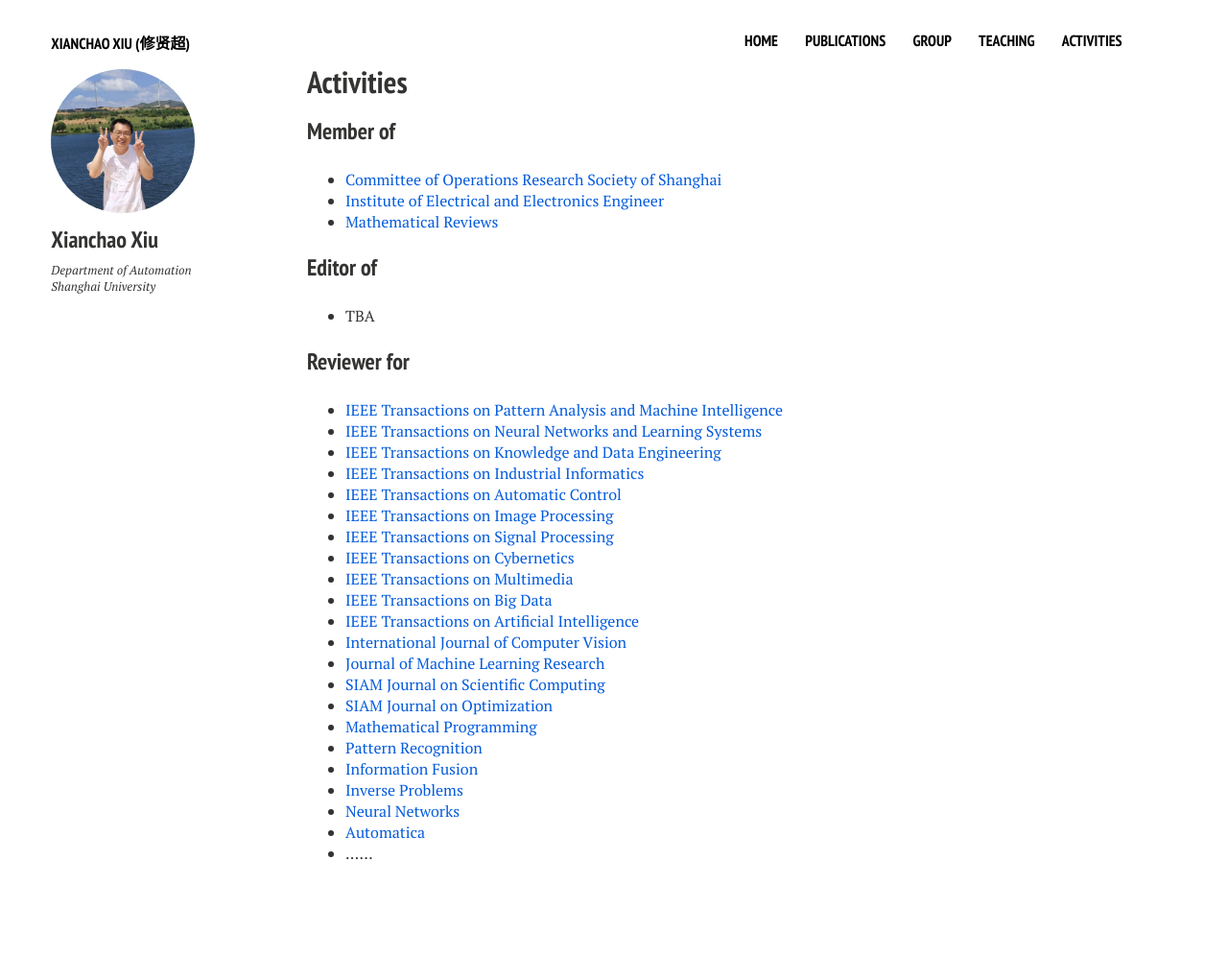
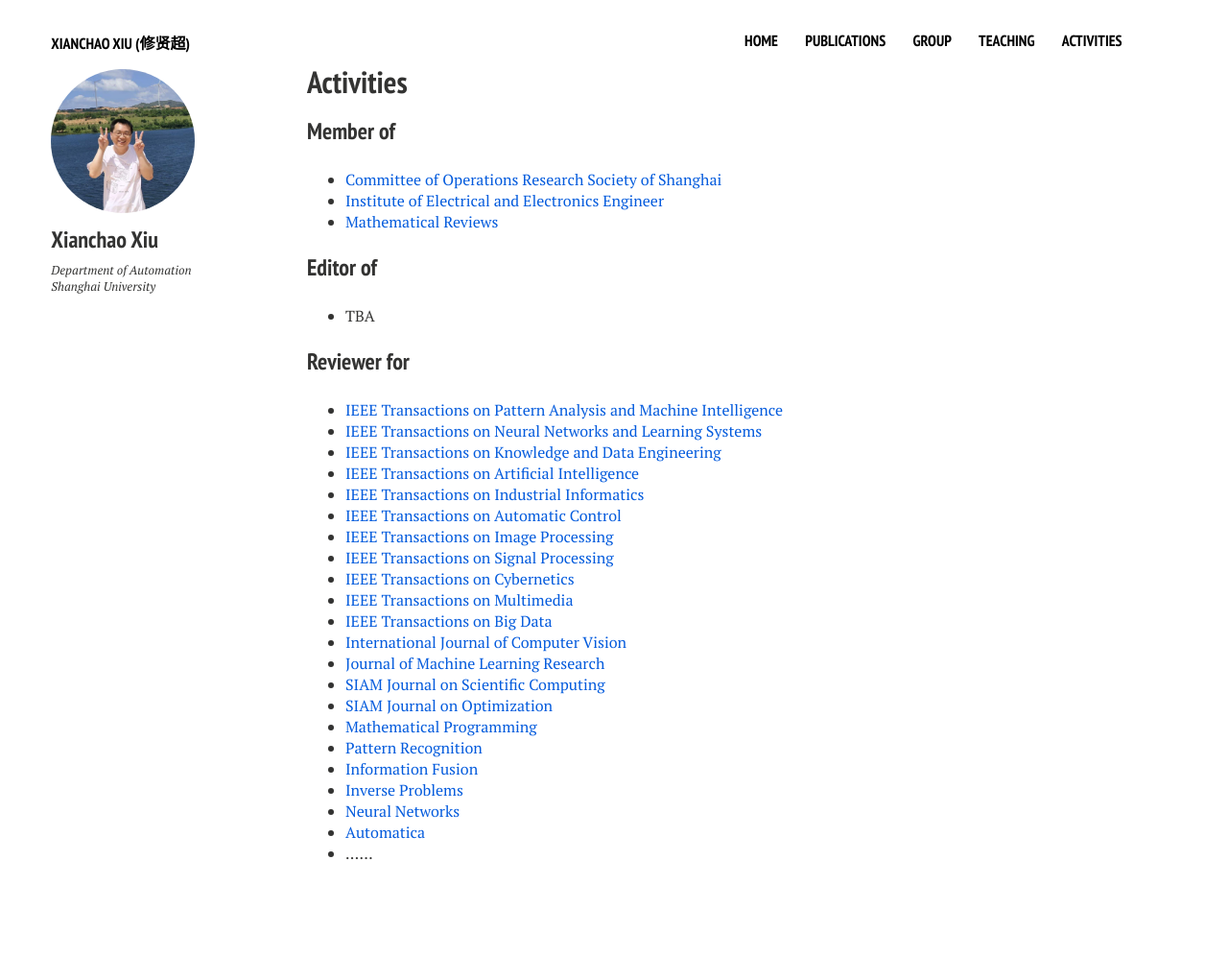
Before and after one commit to xianchaoxiu/xianchaoxiu.github.io, a Jekyll site: the page built from activities/index.md, in a window 1280 px wide. Shown: the whole page at 96% size. Built offline with Jekyll 4.4.1, drawn with Linux system fonts in a browser that asks for light colours; nearby versions of some CDN libraries; part of the change alters nothing that is shown.

Commit message:
Update index.md

```diff
--- a/activities/index.md
+++ b/activities/index.md
@@ -22,6 +22,7 @@ share: false
 * <a href="https://ieeexplore.ieee.org/xpl/RecentIssue.jsp?punumber=34" class="textlink" target="_blank">IEEE Transactions on Pattern Analysis and Machine Intelligence </a> <br>
 * <a href="https://ieeexplore.ieee.org/xpl/RecentIssue.jsp?punumber=5962385" class="textlink" target="_blank">IEEE Transactions on Neural Networks and Learning Systems</a> <br>
 * <a href="https://ieeexplore.ieee.org/xpl/RecentIssue.jsp?punumber=69" class="textlink" target="_blank">IEEE Transactions on Knowledge and Data Engineering</a> <br>
+* <a href="https://ieeexplore.ieee.org/xpl/RecentIssue.jsp?punumber=9078688" class="textlink" target="_blank">IEEE Transactions on Artificial Intelligence</a> <br>
 * <a href="https://ieeexplore.ieee.org/xpl/RecentIssue.jsp?punumber=9424" class="textlink" target="_blank">IEEE Transactions on Industrial Informatics</a> <br>
 * <a href="https://ieeexplore.ieee.org/xpl/RecentIssue.jsp?punumber=9" class="textlink" target="_blank">IEEE Transactions on Automatic Control</a> <br>
 * <a href="https://ieeexplore.ieee.org/xpl/RecentIssue.jsp?punumber=83" class="textlink" target="_blank">IEEE Transactions on Image Processing</a> <br>
@@ -29,7 +30,6 @@ share: false
 * <a href="https://ieeexplore.ieee.org/xpl/RecentIssue.jsp?punumber=6221036" class="textlink" target="_blank">IEEE Transactions on Cybernetics</a> <br>
 * <a href="https://ieeexplore.ieee.org/xpl/RecentIssue.jsp?punumber=6046" class="textlink" target="_blank">IEEE Transactions on Multimedia</a> <be>
 * <a href="https://ieeexplore.ieee.org/xpl/RecentIssue.jsp?punumber=6687317" class="textlink" target="_blank">IEEE Transactions on Big Data</a> <br>
-* <a href="https://ieeexplore.ieee.org/xpl/RecentIssue.jsp?punumber=9078688" class="textlink" target="_blank">IEEE Transactions on Artificial Intelligence</a> <br>
 * <a href="https://link.springer.com/journal/11263" class="textlink" target="_blank">International Journal of Computer Vision</a> <br>
 * <a href="https://www.jmlr.org" class="textlink" target="_blank">Journal of Machine Learning Research</a> <br>
 * <a href="https://www.siam.org/publications/siam-journals/siam-journal-on-scientific-computing/" class="textlink" target="_blank">SIAM Journal on Scientific Computing</a> <br>
```
